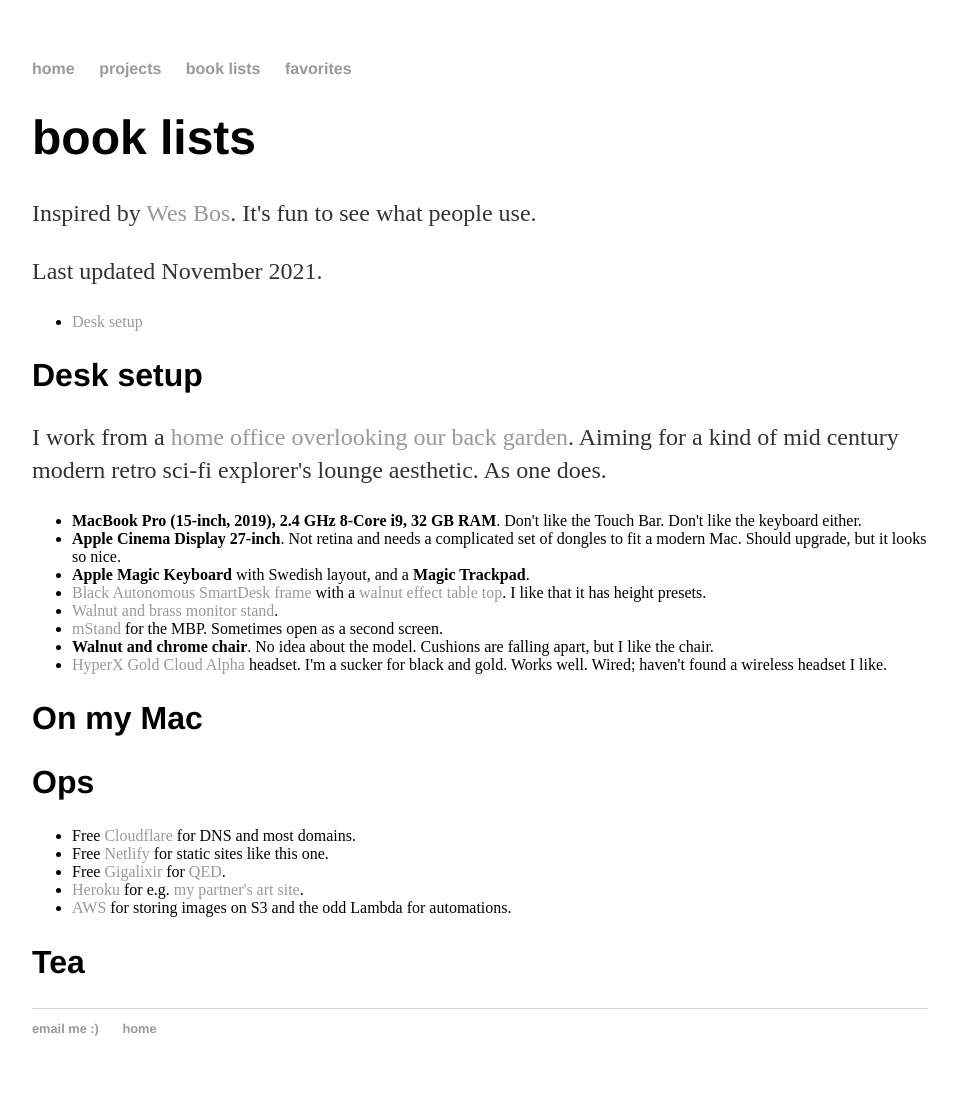
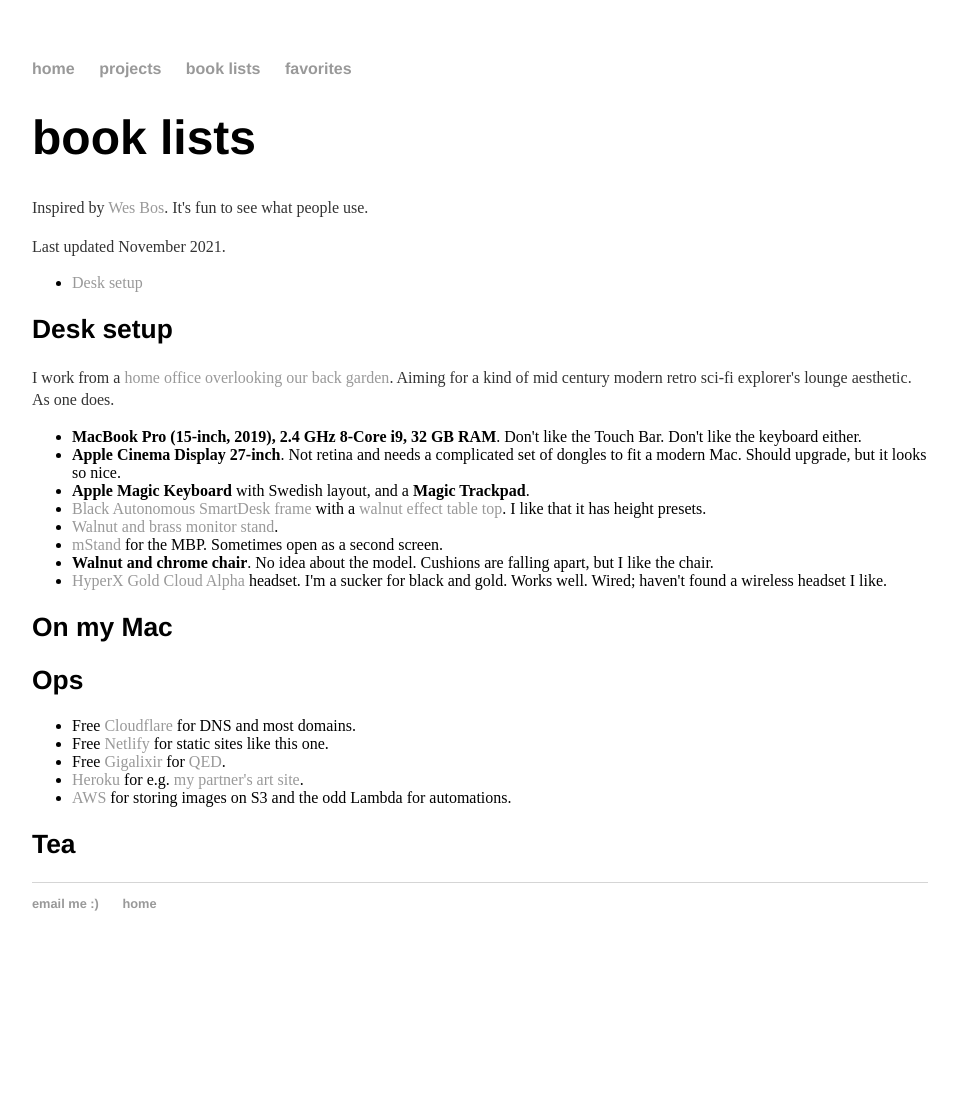
Before and after one commit to drod-chavez/drod-chavez.github.io, a Jekyll site: the page built from booklists.html, in a window 1280 px wide. Shown: the whole page, without its empty margins (160-1119 px from the left). Built offline with Jekyll 4.4.1, drawn with Linux system fonts in a browser that asks for light colours; after the commit the page ends 971 px from its top, so only the background shows below that.

Commit message:
Update main.css

```diff
--- a/css/main.css
+++ b/css/main.css
@@ -24,11 +24,11 @@
     font-family:'Helvetica', 'Arial', 'Sans-Serif';
 }
 h2 {
-    font-size: 2em;
+    font-size: 1.65em;
     font-family:'Helvetica', 'Arial', 'Sans-Serif';
 }
 p {
-    font-size: 1.5em;
+    font-size: 1em;
     line-height: 1.4em;
     color: #333;
 }
```
